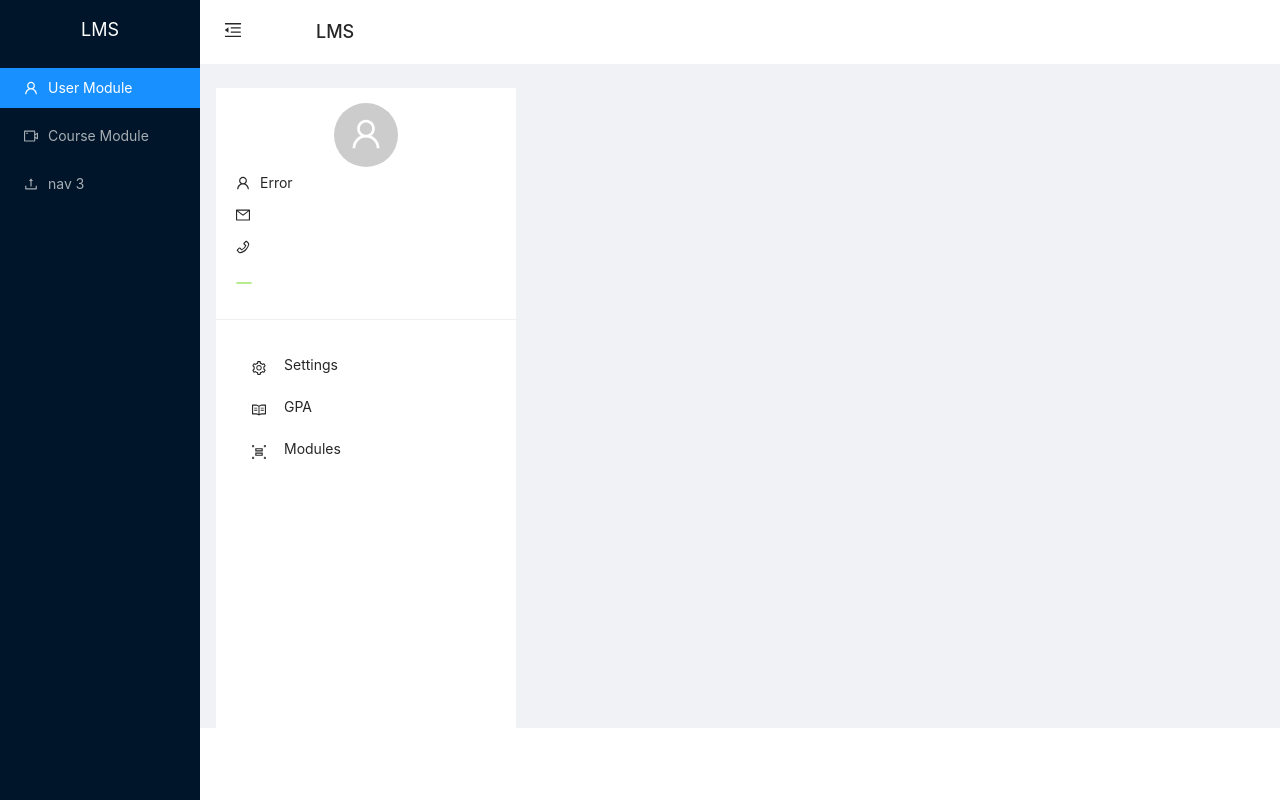
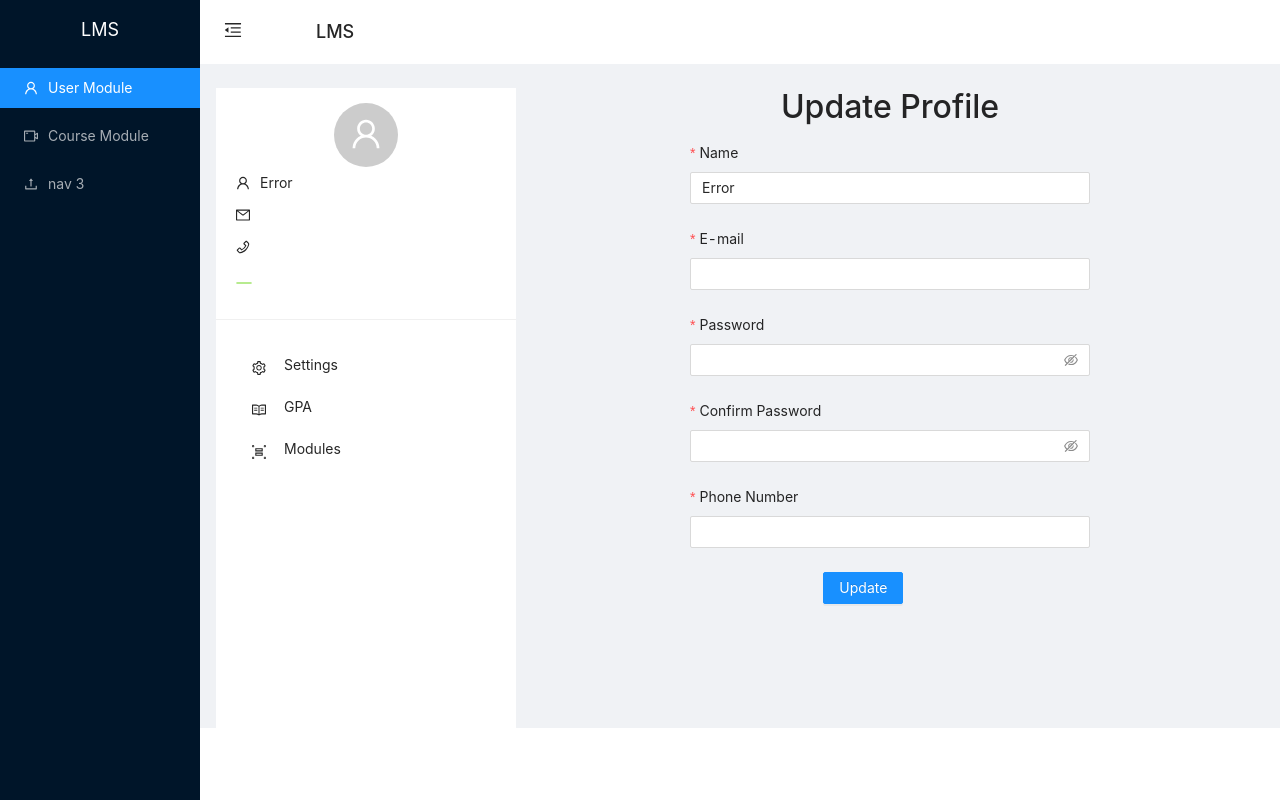
Before and after one commit to DSGunasekara/lms, a React (Create React App) app in the folder lms-frontend/: page /profile/1 in a window 1280 px wide. Built offline with nearby package versions, Linux system fonts and the light colour scheme; no server answers; what react-toast-notifications would draw is missing.

Commit message:
user update added

```diff
--- a/lms-frontend/src/Components/Users/EditUser.js
+++ b/lms-frontend/src/Components/Users/EditUser.js
@@ -1,27 +1,157 @@
 import React, { useEffect } from 'react'
 import { useParams } from 'react-router-dom'
 import { useDispatch } from 'react-redux';
-import { getUser } from '../../actions/Users';
 
-function EditUser() {
+import { Form, Input, Button, message } from 'antd';
+
+import { updateUser, getUser } from '../../actions/Users';
+
+function EditUser({user, userUpdate}) {
     const dispatch = useDispatch();
     let { id } = useParams();
 
     const fetchUser = async(userId) => {
-        const res = await dispatch(getUser(userId));
-    }
+      const res = await dispatch(getUser(userId));
+      form.setFieldsValue(res)
+  }
     useEffect(() => {
-        if (id) {
-            fetchUser(id);
-        }
-    }, [id])
+      if(user) {
+        form.setFieldsValue(user)
+      } else {
+        fetchUser(id)
+      }
+    }, [])
+
+    const tailFormItemLayout = {
+    wrapperCol: {
+        xs: {
+        span: 24,
+        offset: 0,
+        },
+        sm: {
+        span: 16,
+        offset: 8,
+        },
+    },
+    };
 
 
+  const [form] = Form.useForm();
+
+  const onFinish = async(values) => {
+    const updatedUser = {id, ...values};
+    const res = await dispatch(updateUser(updatedUser))
+    if (res.status === 200) {
+      userUpdate(updatedUser, user.role)
+      message.success("Profile Updated Successfully")
+    } else {
+      message.error("An Error Occurred")
+    }
+  };
+
     return (
-        <div>
-            Edit User
+      <div style={{width:'400px', margin: 'auto'}}>
+        <h2 style={{textAlign: 'center'}}>Update Profile</h2>
+        <Form
+          // {...formItemLayout}
+          layout="vertical"
+          form={form}
+          name="register"
+          onFinish={onFinish}
+          scrollToFirstError
+        >
+          <Form.Item
+            name="name"
+            label="Name"
+            rules={[
+              {
+                required: true,
+                message: 'Please input your Name!',
+              },
+            ]}
+          >
+            <Input />
+          </Form.Item>
+          <Form.Item
+            name="email"
+            label="E-mail"
+            rules={[
+              {
+                type: 'email',
+                message: 'The input is not valid E-mail!',
+              },
+              {
+                required: true,
+                message: 'Please input your E-mail!',
+              },
+            ]}
+          >
+            <Input />
+          </Form.Item>
+
+          <Form.Item
+            name="password"
+            label="Password"
+            rules={[
+              {
+                required: true,
+                message: 'Please input your password!',
+              },
+            ]}
+            hasFeedback
+          >
+            <Input.Password />
+          </Form.Item>
+
+          <Form.Item
+            name="confirm"
+            label="Confirm Password"
+            dependencies={['password']}
+            hasFeedback
+            rules={[
+              {
+                required: true,
+                message: 'Please confirm your password!',
+              },
+              ({ getFieldValue }) => ({
+                validator(_, value) {
+                  if (!value || getFieldValue('password') === value) {
+                    return Promise.resolve();
+                  }
+
+                  return Promise.reject(new Error('The two passwords that you entered do not match!'));
+                },
+              }),
+            ]}
+          >
+            <Input.Password />
+          </Form.Item>
+
+          <Form.Item
+            name="contactNo"
+            label="Phone Number"
+            rules={[
+              {
+                required: true,
+                message: 'Please input your phone number!',
+              },
+            ]}
+          >
+            <Input
+              style={{
+                width: '100%',
+              }}
+            />
+          </Form.Item>
+
+          <Form.Item {...tailFormItemLayout}>
+            <Button type="primary" htmlType="submit">
+                Update
+            </Button>
+          </Form.Item>
+        </Form>
         </div>
-    )
+      );
 }
 
 export default EditUser
--- a/lms-frontend/src/Components/Users/UserProfile.js
+++ b/lms-frontend/src/Components/Users/UserProfile.js
@@ -19,7 +19,7 @@ function UserProfile() {
 
     const [user, setUser] = useState('');
     const [loading, setLoading] = useState(false);
-    const [isEdit, setIsEdit] = useState(false);
+    const [isEdit, setIsEdit] = useState(true);
     const [isGPA, setIsGPA] = useState(false);
     const [isModule, setIsModule] = useState(false);
 
@@ -49,6 +49,10 @@ function UserProfile() {
         setIsEdit(false);
         setIsGPA(false);
         setIsModule(true);
+    }
+
+    const updateUser = (user) => {
+        setUser(user)
     }
     return (
         <Layout>
@@ -105,7 +109,7 @@ function UserProfile() {
                     </div>
                 </Sider>
                 <Content>
-                    {isEdit? <EditUser/>: isGPA ? <GPA/>: isModule ? 'user modules': ''}
+                    {isEdit? <EditUser user={user} userUpdate={updateUser} />: isGPA ? <GPA/>: isModule ? 'user modules': ''}
                 </Content>
             </>
             }
--- a/lms-frontend/src/actions/Users.js
+++ b/lms-frontend/src/actions/Users.js
@@ -29,3 +29,14 @@ export const getUser = (userID) => async() => {
         return error;
     }
 }
+
+export const updateUser = (user) => async(dispatch) => {
+    try {
+        const res = await api.updateUser(user);
+        dispatch(getUsers())
+        return res;
+    } catch (error) {
+        console.log(error);
+        return error;
+    }
+}
--- a/lms-frontend/src/api/index.js
+++ b/lms-frontend/src/api/index.js
@@ -30,3 +30,4 @@ export const deleteModule = (id) => API.delete(`module/${id}`);
 export const fetchUsers = () => API.get('/user');
 export const fetchUser = (id) => API.get(`/user/${id}`);
 export const deleteUser = (userID) => API.delete(`/user/${userID}`);
+export const updateUser = (user) => API.patch(`/user/${user.id}`, user);
```
